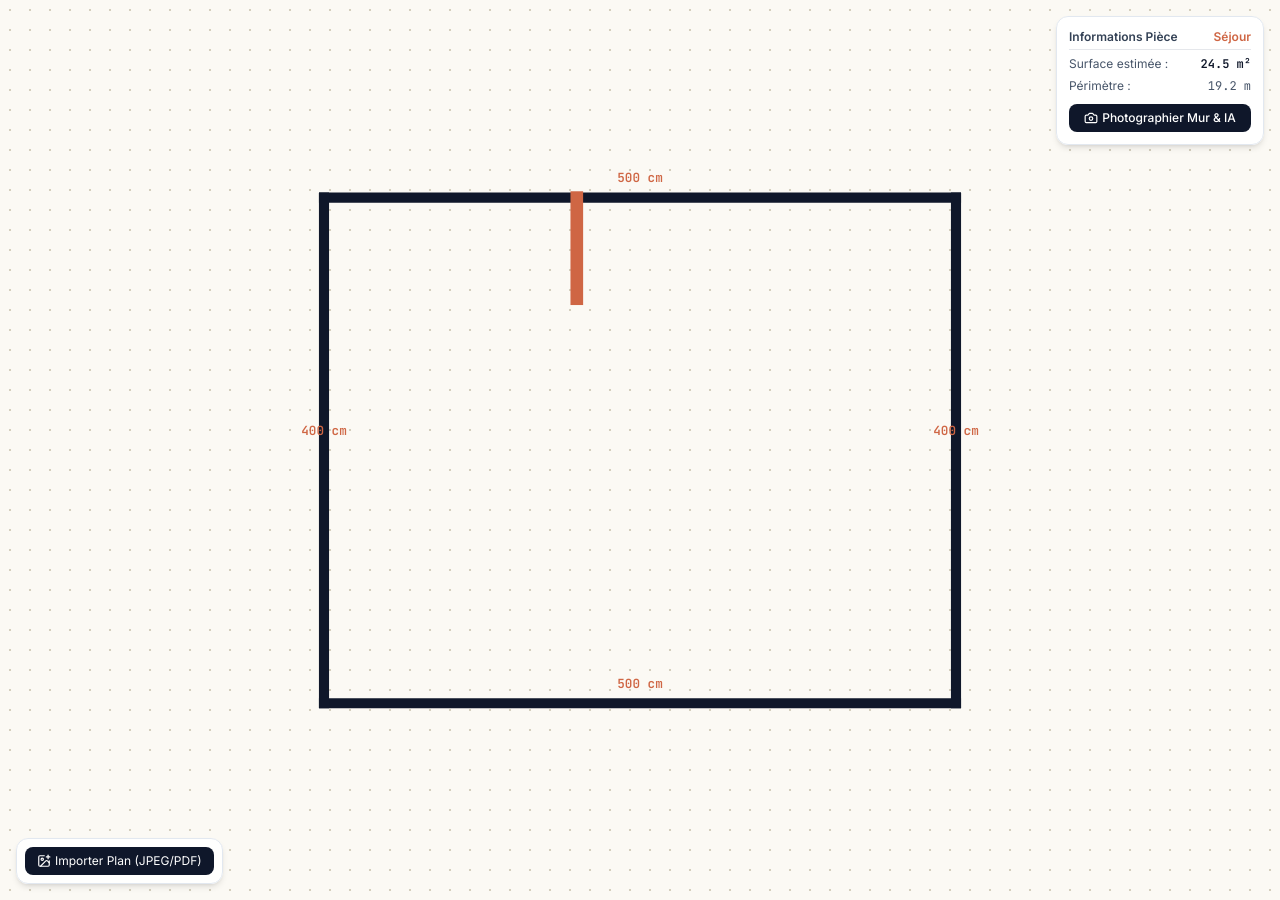
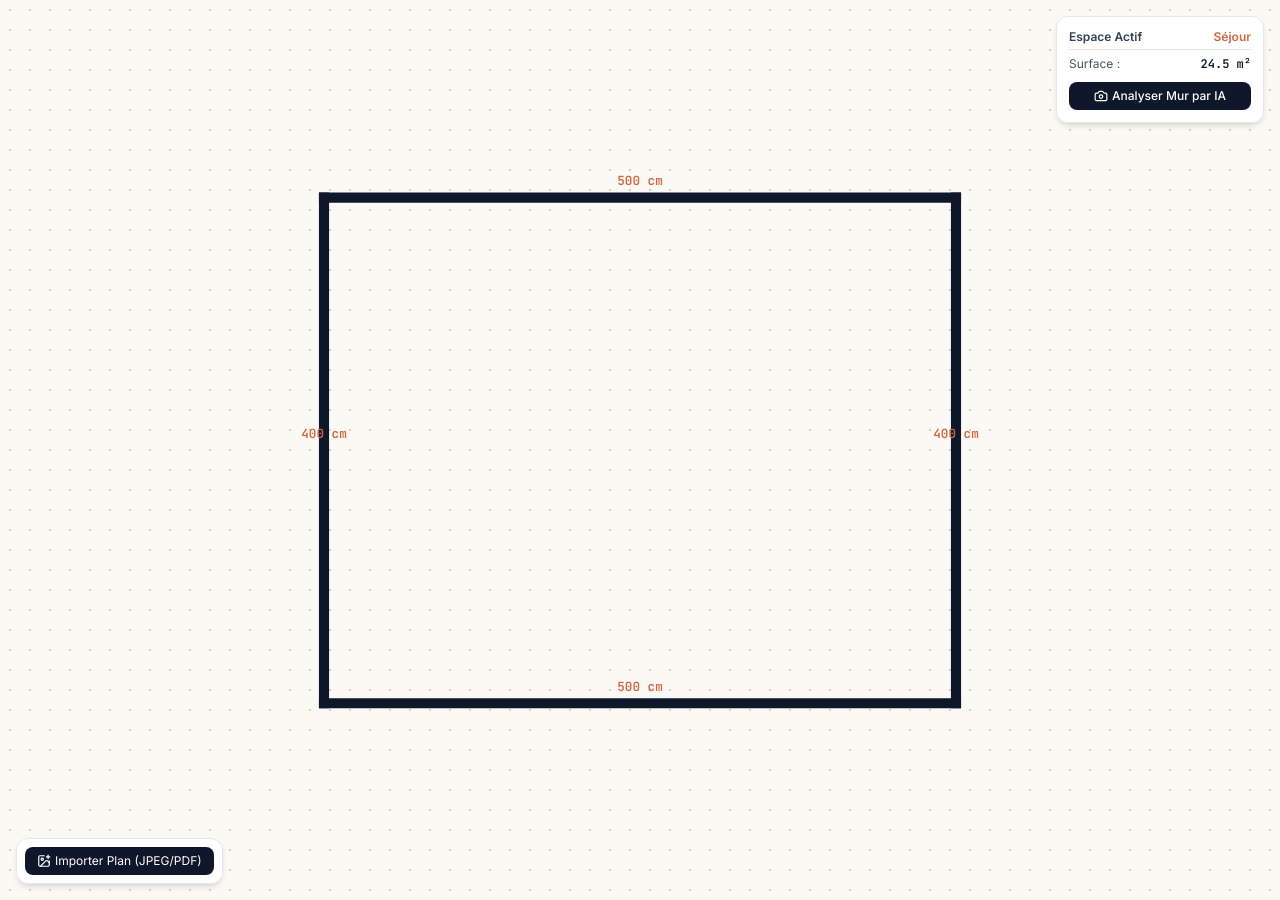
Before and after one commit to peakbe/plan-vectorizer, a Flask app: page / in a window 1280 px wide. Shown: the part 111-1011 px from the top of the page. Run offline with Flask 3, Linux system fonts and the light colour scheme; some libraries are stand-ins or nearby versions.

Commit message:
Refactor comments and labels in index.html
Updated comments and labels in the HTML template for clarity and consistency, including changes to header, navigation, and modal sections.

```diff
--- a/templates/index.html
+++ b/templates/index.html
@@ -21,7 +21,7 @@
 </head>
 <body class="min-h-screen flex flex-col select-none">
 
-    <!-- En-tête / Barre de navigation mobile -->
+    <!-- En-tête -->
     <header class="bg-[#0f172a] text-white px-4 py-3 shadow-md flex items-center justify-between border-b border-slate-800">
         <div class="flex items-center space-x-2">
             <div class="bg-[#cf6644] p-1.5 rounded-lg text-white">
@@ -44,7 +44,7 @@
         </div>
     </header>
 
-    <!-- Barre d'outils secondaire (Modes de dessin et aides) -->
+    <!-- Barre d'outils secondaire -->
     <nav class="bg-white border-b border-slate-200 px-4 py-2 flex items-center justify-between overflow-x-auto space-x-2 text-xs">
         <div class="flex items-center space-x-1.5 shrink-0">
             <button onclick="setTool('wall')" id="btn-tool-wall" class="tool-btn bg-slate-900 text-white px-3 py-1.5 rounded-md font-medium transition flex items-center space-x-1">
@@ -64,42 +64,36 @@
             </button>
         </div>
 
-        <!-- Options de verrouillage et actions rapides -->
         <div class="flex items-center space-x-2 shrink-0">
             <label class="flex items-center space-x-1 bg-amber-50 border border-amber-200 text-amber-800 px-2 py-1 rounded-md cursor-pointer">
                 <input type="checkbox" id="chk-snap" checked class="w-3 h-3 text-amber-600 rounded">
                 <span class="text-[11px] font-semibold">Snap 90°</span>
             </label>
-            <button onclick="undoLast()" class="p-1.5 bg-slate-100 hover:bg-slate-200 rounded-md text-slate-700 title" title="Annuler">
+            <button onclick="undoLast()" class="p-1.5 bg-slate-100 hover:bg-slate-200 rounded-md text-slate-700" title="Annuler">
                 <i data-lucide="rotate-ccw" class="w-4 h-4"></i>
             </button>
-            <button onclick="deleteSelected()" class="p-1.5 bg-red-50 hover:bg-red-100 text-red-600 rounded-md title" title="Supprimer sélection">
+            <button onclick="deleteSelected()" class="p-1.5 bg-red-50 hover:bg-red-100 text-red-600 rounded-md" title="Supprimer sélection">
                 <i data-lucide="trash-2" class="w-4 h-4"></i>
             </button>
         </div>
     </nav>
 
-    <!-- Zone de travail principale -->
+    <!-- Zone de dessin -->
     <main class="flex-1 relative blueprint-paper overflow-hidden flex flex-col items-center justify-center p-2">
 
-        <!-- Calque d'arrière-plan (Image/PDF importé) -->
-        <div id="bg-image-container" class="absolute inset-0 flex items-center justify-center pointer-events-none opacity-40 transition-opacity">
+        <div id="bg-image-container" class="absolute inset-0 flex items-center justify-center pointer-events-none transition-opacity">
             <img id="imported-bg" src="" class="max-h-full max-w-full object-contain hidden" alt="Fond importé">
         </div>
 
-        <!-- Canvas SVG interactif pour le plan vectoriel -->
-        <svg id="plan-canvas" class="w-full h-full cursor-crosshair z-10" viewBox="0 0 1000 700" onclick="handleCanvasClick(event)">
-            <!-- Grille et éléments générés dynamiquement par JS -->
-            <g id="grid-group"></g>
-            <g id="background-layer"></g>
+        <!-- SVG Interactif -->
+        <svg id="plan-canvas" class="w-full h-full cursor-crosshair z-10" viewBox="0 0 1000 700">
             <g id="walls-layer"></g>
             <g id="openings-layer"></g>
-            <g id="furniture-layer"></g>
-            <g id="annotations-layer"></g>
+            <g id="elements-layer"></g>
         </svg>
 
-        <!-- Barre flottante Import & Arrière-plan -->
-        <div class="absolute bottom-4 left-4 z-20 flex items-center space-x-2 bg-white/90 backdrop-blur border border-slate-200 p-2 rounded-xl shadow-md text-xs">
+        <!-- Boutons d'arrière-plan -->
+        <div class="absolute bottom-4 left-4 z-20 flex items-center space-x-2 bg-white/95 backdrop-blur border border-slate-200 p-2 rounded-xl shadow-md text-xs">
             <label class="cursor-pointer bg-slate-900 hover:bg-slate-800 text-white px-3 py-1.5 rounded-lg flex items-center space-x-1 transition">
                 <i data-lucide="image-plus" class="w-3.5 h-3.5"></i>
                 <span>Importer Plan (JPEG/PDF)</span>
@@ -111,55 +105,47 @@
             </button>
         </div>
 
-        <!-- Panneau d'informations de la pièce active -->
+        <!-- Panneau info pièce -->
         <div class="absolute top-4 right-4 z-20 bg-white/95 backdrop-blur border border-slate-200 p-3 rounded-xl shadow-md text-xs space-y-1.5 w-52">
             <div class="flex justify-between font-bold text-slate-700 border-b pb-1">
-                <span>Informations Pièce</span>
+                <span>Espace Actif</span>
                 <span id="room-name" class="text-[#cf6644]">Séjour</span>
             </div>
             <div class="flex justify-between text-slate-600">
-                <span>Surface estimée :</span>
+                <span>Surface :</span>
                 <span id="room-area" class="font-tech font-bold text-slate-900">24.5 m²</span>
-            </div>
-            <div class="flex justify-between text-slate-600">
-                <span>Périmètre :</span>
-                <span id="room-perimeter" class="font-tech">19.2 m</span>
             </div>
             <div class="pt-1">
                 <button onclick="openWallPhotoModal()" class="w-full bg-slate-900 hover:bg-slate-800 text-white py-1.5 rounded-lg font-medium transition flex items-center justify-center space-x-1">
                     <i data-lucide="camera" class="w-3.5 h-3.5"></i>
-                    <span>Photographier Mur & IA</span>
+                    <span>Analyser Mur par IA</span>
                 </button>
             </div>
         </div>
 
     </main>
 
-    <!-- Modal : Gestion des Projets (Mes plans) -->
+    <!-- Modale Projets -->
     <div id="modal-projects" class="hidden fixed inset-0 bg-slate-900/60 backdrop-blur-sm z-50 flex items-center justify-center p-4">
         <div class="bg-white rounded-2xl max-w-md w-full p-6 shadow-2xl border border-slate-100 space-y-4">
             <div class="flex justify-between items-center border-b pb-3">
                 <h3 class="font-serif-arch font-bold text-lg text-slate-800">Mes Projets</h3>
                 <button onclick="closeProjectsModal()" class="text-slate-400 hover:text-slate-600"><i data-lucide="x" class="w-5 h-5"></i></button>
             </div>
-            <div class="space-y-2 max-h-60 overflow-y-auto" id="projects-list">
-                <!-- Rempli dynamiquement -->
+            <div class="space-y-2 max-h-60 overflow-y-auto">
                 <div class="flex items-center justify-between p-3 bg-slate-50 border rounded-xl hover:border-slate-300 cursor-pointer">
                     <div>
                         <p class="font-medium text-sm text-slate-800">Maison Principale (T4)</p>
-                        <p class="text-[11px] text-slate-500">Dernière modif : Il y a 5 min</p>
+                        <p class="text-[11px] text-slate-500">Actif</p>
                     </div>
-                    <span class="text-xs bg-emerald-100 text-emerald-800 px-2 py-1 rounded-full font-medium">Actif</span>
+                    <span class="text-xs bg-emerald-100 text-emerald-800 px-2 py-1 rounded-full font-medium">En cours</span>
                 </div>
             </div>
-            <button onclick="createNewProject()" class="w-full bg-[#cf6644] hover:bg-[#b85839] text-white py-2.5 rounded-xl font-medium text-xs transition flex items-center justify-center space-x-1">
-                <i data-lucide="plus" class="w-4 h-4"></i>
-                <span>Créer un nouveau projet</span>
-            </button>
+            <button onclick="closeProjectsModal()" class="w-full bg-[#cf6644] text-white py-2.5 rounded-xl font-medium text-xs">Fermer</button>
         </div>
     </div>
 
-    <!-- Modal : Photo de mur & Analyse IA des ouvrants -->
+    <!-- Modale Photo Mur & IA -->
     <div id="modal-wall-photo" class="hidden fixed inset-0 bg-slate-900/60 backdrop-blur-sm z-50 flex items-center justify-center p-4">
         <div class="bg-white rounded-2xl max-w-md w-full p-6 shadow-2xl border border-slate-100 space-y-4">
             <div class="flex justify-between items-center border-b pb-3">
@@ -168,40 +154,42 @@
             </div>
             <div class="space-y-3 text-xs">
                 <div>
-                    <label class="block font-medium text-slate-700 mb-1">1. Longueur réelle du mur (en cm)</label>
-                    <input type="number" id="input-wall-len" value="450" class="w-full bg-slate-50 border rounded-lg p-2 font-tech focus:ring-2 focus:ring-[#cf6644] focus:outline-none">
+                    <label class="block font-medium text-slate-700 mb-1">Longueur réelle du mur (en cm)</label>
+                    <input type="number" id="input-wall-len" value="450" class="w-full bg-slate-50 border rounded-lg p-2 font-tech">
                 </div>
                 <div>
-                    <label class="block font-medium text-slate-700 mb-1">2. Photo du mur</label>
-                    <input type="file" accept="image/*" capture="environment" class="w-full text-xs text-slate-500 file:mr-4 file:py-2 file:px-4 file:rounded-lg file:border-0 file:text-xs file:font-semibold file:bg-slate-100 file:text-slate-700 hover:file:bg-slate-200">
-                </div>
-                <div class="bg-amber-50 border border-amber-200 p-3 rounded-xl text-amber-800">
-                    <p class="font-semibold mb-0.5">ℹ️ Contrôle des cotes :</p>
-                    <p class="text-[11px]">L'IA détecte la position des portes et fenêtres sur la photo en se basant sur la longueur manuelle saisie.</p>
+                    <label class="block font-medium text-slate-700 mb-1">Photo du mur</label>
+                    <input type="file" accept="image/*" class="w-full text-xs text-slate-500">
                 </div>
             </div>
             <div class="pt-2 flex space-x-2">
-                <button onclick="closeWallPhotoModal()" class="w-full bg-slate-100 hover:bg-slate-200 text-slate-700 py-2.5 rounded-xl font-medium text-xs transition">Annuler</button>
-                <button onclick="validateWallAi()" class="w-full bg-[#cf6644] hover:bg-[#b85839] text-white py-2.5 rounded-xl font-medium text-xs transition">Lancer l'analyse IA</button>
+                <button onclick="closeWallPhotoModal()" class="w-full bg-slate-100 py-2.5 rounded-xl font-medium text-xs">Annuler</button>
+                <button onclick="validateWallAi()" class="w-full bg-[#cf6644] text-white py-2.5 rounded-xl font-medium text-xs">Valider l'IA</button>
             </div>
         </div>
     </div>
 
-    <!-- Script Application -->
     <script>
         lucide.createIcons();
 
         let currentTool = 'wall';
+        let selectedElement = null;
+        let selectedIndex = null;
+        let isDrawing = false;
+        let startPoint = null;
+
         let walls = [
             {x1: 250, y1: 150, x2: 750, y2: 150, length: 500},
             {x1: 750, y1: 150, x2: 750, y2: 550, length: 400},
             {x1: 750, y1: 550, x2: 250, y2: 550, length: 500},
             {x1: 250, y1: 550, x2: 250, y2: 150, length: 400}
         ];
-        let doors = [
-            {x: 450, y: 150, width: 90, flip: false, type: 'door'}
-        ];
+        let elements = []; // Portes, fenêtres, escaliers, textes
         let historyStack = [];
+
+        function saveState() {
+            historyStack.push(JSON.stringify({ walls, elements }));
+        }
 
         function setTool(tool) {
             currentTool = tool;
@@ -211,69 +199,138 @@
             document.getElementById(`btn-tool-${tool}`).className = "tool-btn bg-slate-900 text-white px-3 py-1.5 rounded-md font-medium transition flex items-center space-x-1";
         }
 
+        const svgCanvas = document.getElementById('plan-canvas');
+
+        svgCanvas.addEventListener('mousedown', (e) => {
+            const pt = svgCanvas.createSVGPoint();
+            pt.x = e.clientX; pt.y = e.clientY;
+            const svgP = pt.matrixTransform(svgCanvas.getScreenCTM().inverse());
+
+            saveState();
+            isDrawing = true;
+            startPoint = { x: Math.round(svgP.x), y: Math.round(svgP.y) };
+        });
+
+        svgCanvas.addEventListener('mouseup', (e) => {
+            if (!isDrawing) return;
+            const pt = svgCanvas.createSVGPoint();
+            pt.x = e.clientX; pt.y = e.clientY;
+            const svgP = pt.matrixTransform(svgCanvas.getScreenCTM().inverse());
+
+            let endX = Math.round(svgP.x);
+            let endY = Math.round(svgP.y);
+
+            // Snap orthogonal 90° si activé
+            if (document.getElementById('chk-snap').checked) {
+                if (Math.abs(endX - startPoint.x) > Math.abs(endY - startPoint.y)) {
+                    endY = startPoint.y; // Horizontal
+                } else {
+                    endX = startPoint.x; // Vertical
+                }
+            }
+
+            const lengthCm = Math.round(Math.hypot(endX - startPoint.x, endY - startPoint.y));
+
+            if (currentTool === 'wall' && lengthCm > 10) {
+                walls.push({ x1: startPoint.x, y1: startPoint.y, x2: endX, y2: endY, length: lengthCm });
+            } else if (currentTool === 'door') {
+                elements.push({ type: 'door', x: startPoint.x, y: startPoint.y, width: 90, flip: false });
+            } else if (currentTool === 'window') {
+                elements.push({ type: 'window', x: startPoint.x, y: startPoint.y, width: 100 });
+            } else if (currentTool === 'stairs') {
+                elements.push({ type: 'stairs', x: startPoint.x, y: startPoint.y, w: 100, h: 150 });
+            } else if (currentTool === 'text') {
+                let txt = prompt("Entrez le texte de la légende ou de la pièce :", "Chambre 1");
+                if (txt) elements.push({ type: 'text', x: startPoint.x, y: startPoint.y, text: txt });
+            }
+
+            isDrawing = false;
+            renderCanvas();
+        });
+
         function renderCanvas() {
             const wallsGroup = document.getElementById('walls-layer');
-            const openingsGroup = document.getElementById('openings-layer');
+            const elementsGroup = document.getElementById('elements-layer');
             wallsGroup.innerHTML = '';
-            openingsGroup.innerHTML = '';
+            elementsGroup.innerHTML = '';
 
-            // Dessin des murs (Bleu nuit architectural)
+            // Rendu des murs
             walls.forEach((w, index) => {
                 const line = document.createElementNS('http://www.w3.org/2000/svg', 'line');
-                line.setAttribute('x1', w.x1);
-                line.setAttribute('y1', w.y1);
-                line.setAttribute('x2', w.x2);
-                line.setAttribute('y2', w.y2);
-                line.setAttribute('stroke', '#0f172a');
+                line.setAttribute('x1', w.x1); line.setAttribute('y1', w.y1);
+                line.setAttribute('x2', w.x2); line.setAttribute('y2', w.y2);
+                line.setAttribute('stroke', (selectedIndex === index && selectedElement === 'wall') ? '#cf6644' : '#0f172a');
                 line.setAttribute('stroke-width', '8');
                 line.setAttribute('stroke-linecap', 'square');
-                line.onclick = () => selectElement('wall', index);
+                line.onclick = (ev) => { ev.stopPropagation(); selectItem('wall', index); };
                 wallsGroup.appendChild(line);
 
-                // Cote de longueur au milieu du mur
+                // Texte cote
                 const text = document.createElementNS('http://www.w3.org/2000/svg', 'text');
                 text.setAttribute('x', (w.x1 + w.x2) / 2);
-                text.setAttribute('y', (w.y1 + w.y2) / 2 - 12);
+                text.setAttribute('y', (w.y1 + w.y2) / 2 - 10);
                 text.setAttribute('text-anchor', 'middle');
                 text.setAttribute('class', 'font-tech text-[10px] fill-[#cf6644] font-semibold');
                 text.textContent = (w.length || 400) + ' cm';
                 wallsGroup.appendChild(text);
             });
 
-            // Dessin des portes
-            doors.forEach((d, index) => {
-                const rect = document.createElementNS('http://www.w3.org/2000/svg', 'rect');
-                rect.setAttribute('x', d.x - 5);
-                rect.setAttribute('y', d.y - 5);
-                rect.setAttribute('width', 10);
-                rect.setAttribute('height', d.width);
-                rect.setAttribute('fill', '#cf6644');
-                rect.onclick = () => toggleDoorFlip(index);
-                openingsGroup.appendChild(rect);
+            // Rendu des éléments (portes, fenêtres, escaliers, textes)
+            elements.forEach((el, index) => {
+                if (el.type === 'door') {
+                    const rect = document.createElementNS('http://www.w3.org/2000/svg', 'rect');
+                    rect.setAttribute('x', el.x - 4); rect.setAttribute('y', el.y - 4);
+                    rect.setAttribute('width', 8); rect.setAttribute('height', el.width);
+                    rect.setAttribute('fill', '#cf6644');
+                    rect.onclick = (ev) => { ev.stopPropagation(); el.flip = !el.flip; renderCanvas(); };
+                    elementsGroup.appendChild(rect);
+                } else if (el.type === 'text') {
+                    const t = document.createElementNS('http://www.w3.org/2000/svg', 'text');
+                    t.setAttribute('x', el.x); t.setAttribute('y', el.y);
+                    t.setAttribute('class', 'font-serif-arch text-sm font-bold fill-slate-800');
+                    t.textContent = el.text;
+                    elementsGroup.appendChild(t);
+                } else if (el.type === 'stairs') {
+                    const g = document.createElementNS('http://www.w3.org/2000/svg', 'g');
+                    const box = document.createElementNS('http://www.w3.org/2000/svg', 'rect');
+                    box.setAttribute('x', el.x); box.setAttribute('y', el.y);
+                    box.setAttribute('width', el.w); box.setAttribute('height', el.h);
+                    box.setAttribute('fill', 'none'); box.setAttribute('stroke', '#0f172a'); box.setAttribute('stroke-width', '2');
+                    g.appendChild(box);
+                    // Lignes de marches automatiques
+                    for(let i=1; i<8; i++) {
+                        const step = document.createElementNS('http://www.w3.org/2000/svg', 'line');
+                        step.setAttribute('x1', el.x); step.setAttribute('y1', el.y + (el.h/8)*i);
+                        step.setAttribute('x2', el.x + el.w); step.setAttribute('y2', el.y + (el.h/8)*i);
+                        step.setAttribute('stroke', '#0f172a'); step.setAttribute('stroke-width', '1');
+                        g.appendChild(step);
+                    }
+                    elementsGroup.appendChild(g);
+                }
             });
         }
 
-        function handleCanvasClick(event) {
-            // Sauvegarde pour l'historique Annuler
-            historyStack.push(JSON.stringify({walls, doors}));
+        function selectItem(type, index) {
+            selectedElement = type;
+            selectedIndex = index;
+            renderCanvas();
         }
 
         function undoLast() {
             if (historyStack.length > 0) {
-                const lastState = JSON.parse(historyStack.pop());
-                walls = lastState.walls;
-                doors = lastState.doors;
+                const prevState = JSON.parse(historyStack.pop());
+                walls = prevState.walls;
+                elements = prevState.elements;
                 renderCanvas();
             }
         }
 
-        function toggleDoorFlip(index) {
-            doors[index].flip = !doors[index].flip;
-            renderCanvas();
-        }
-
         function deleteSelected() {
-            if (walls.length > 0) {
+            if (selectedIndex !== null && selectedElement === 'wall') {
+                walls.splice(selectedIndex, 1);
+                selectedIndex = null;
+                renderCanvas();
+            } else if (walls.length > 0) {
                 walls.pop();
                 renderCanvas();
             }
@@ -287,7 +344,6 @@
                     const img = document.getElementById('imported-bg');
                     img.src = e.target.result;
                     img.classList.remove('hidden');
-                    document.getElementById('bg-image-container').classList.remove('opacity-40');
                     document.getElementById('btn-remove-bg').classList.remove('hidden');
                 }
                 reader.readAsDataURL(file);
@@ -306,8 +362,7 @@
         function closeProjectsModal() { document.getElementById('modal-projects').classList.add('hidden'); }
         function openWallPhotoModal() { document.getElementById('modal-wall-photo').classList.remove('hidden'); }
         function closeWallPhotoModal() { document.getElementById('modal-wall-photo').classList.add('hidden'); }
-        function createNewProject() { alert('Nouveau projet initialisé !'); closeProjectsModal(); }
-        function validateWallAi() { closeWallPhotoModal(); alert('Ouvrants détectés et positionnés avec succès sur le mur !'); }
+        function validateWallAi() { closeWallPhotoModal(); alert('Ouvrants détectés par l’IA et positionnés avec succès !'); }
 
         function exportPDF() {
             fetch('/api/export-pdf', { method: 'POST' })
@@ -323,7 +378,6 @@
             });
         }
 
-        // Initialisation
         renderCanvas();
     </script>
 </body>
```
